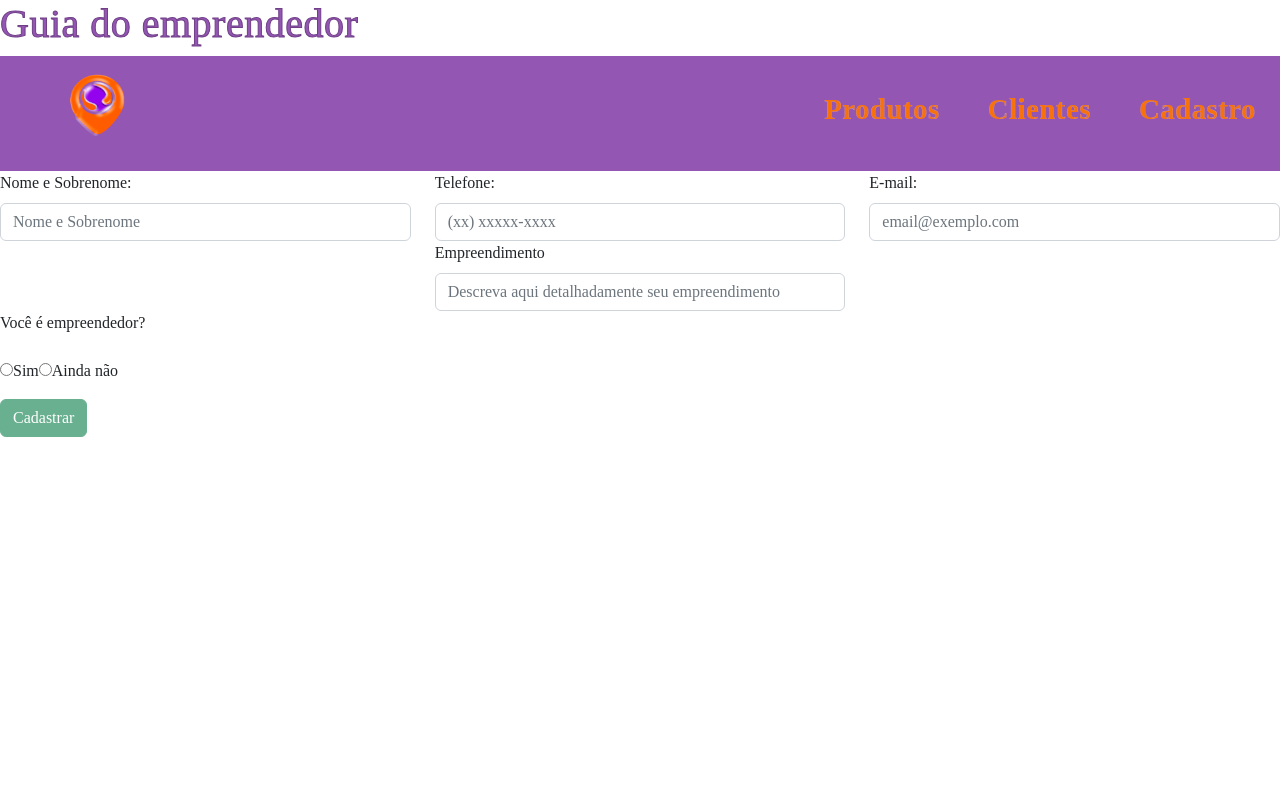
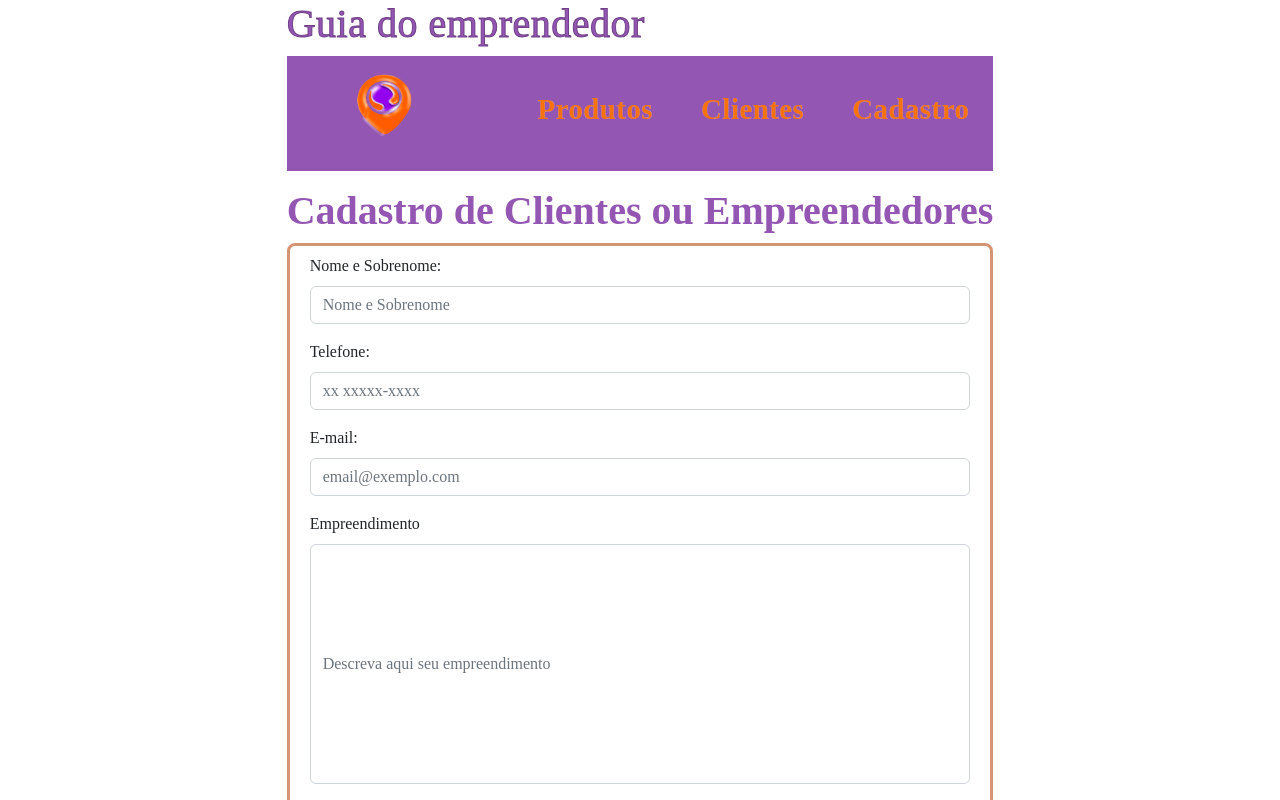
Before and after one commit to hluna23/projetofinal, a React (Create React App) app: page /cadastro-usuario in a window 1280 px wide. Shown: the top 800 px of the page. Built offline with nearby package versions, Linux system fonts and the light colour scheme.

Commit message:
aplicando grid no cadastro de usuario e produtos

```diff
--- a/src/components/Cadastro/Cadastrar.css
+++ b/src/components/Cadastro/Cadastrar.css
@@ -1,6 +1,13 @@
+head,
+body,
+footer {
+  display: flex;
+  margin: auto;
+  padding: auto;
+  font-family: "Times New Roman", Times, serif;
+}
 
-
-b.botoesCadastro{
+b.botoesCadastro {
   display: flex;
   font-size: 1.8rem;
   color: white;
@@ -11,8 +18,21 @@ b.botoesCadastro{
   height: 5rem;
   width: 18rem;
   margin: 1rem;
-    padding-top: .8rem;
+  padding-top: 0.8rem;
   padding-left: 2rem;
   text-align: center;
+}
 
+#formulario {
+  display: grid;
+  grid-template-columns: 1fr;
+  gap: 1rem;
+  border-style: solid;
+  border-radius: 0.5rem;
+  border-color: #d49476;
+  margin: 0;
+  padding: 0.5rem;
 }
+.descricao {
+  height: 15rem;
+}
--- a/src/components/Cadastro/CadastroProduto.js
+++ b/src/components/Cadastro/CadastroProduto.js
@@ -1,6 +1,7 @@
 import React, { useState } from "react";
 import { Button, Col, Row, Form } from "react-bootstrap";
 import Cabecalho from "../Cabecalho/Cabecalho";
+import "./Cadastrar.css";
 
 export default function CadastroProduto() {
   const [nomeProduto, setNomeProduto] = useState("");
@@ -46,16 +47,18 @@ export default function CadastroProduto() {
     <div>
       <Cabecalho />
       <div>
+        <h1>
+          <b>Cadastro de Produtos</b>
+        </h1>
         <Form
           noValidate
           validated={validated}
           onChange={handleSubmit}
           onSubmit={handleSubmit}
         >
-          <Row className="mb-3">
+          <Row className="mb-3" id="formulario">
             <Form.Group
               as={Col}
-              md="4"
               controlId="nomeDoProduto"
               className="position-relative"
             >
@@ -72,7 +75,6 @@ export default function CadastroProduto() {
 
             <Form.Group
               as={Col}
-              md="4"
               controlId="descricao"
               className="position-relative"
             >
@@ -89,7 +91,6 @@ export default function CadastroProduto() {
 
             <Form.Group
               as={Col}
-              md="4"
               controlId="preco"
               className="position-relative"
             >
@@ -97,7 +98,7 @@ export default function CadastroProduto() {
               <Form.Control
                 required
                 type="number"
-                placeholder="R$ 100,00"
+                placeholder="1.000"
                 value={preco}
                 onChange={(e) => setPreco(e.target.value)}
               />
@@ -106,7 +107,6 @@ export default function CadastroProduto() {
 
             <Form.Group
               as={Col}
-              md="4"
               controlId="categoria"
               className="position-relative"
             >
@@ -123,7 +123,6 @@ export default function CadastroProduto() {
 
             <Form.Group
               as={Col}
-              md="4"
               controlId="empreendedor"
               className="position-relative"
             >
@@ -140,7 +139,6 @@ export default function CadastroProduto() {
 
             <Form.Group
               as={Col}
-              md="4"
               controlId="contato"
               className="position-relative"
             >
@@ -148,21 +146,22 @@ export default function CadastroProduto() {
               <Form.Control
                 required
                 type="number"
-                placeholder="(xx) xxxxx-xxxx"
+                placeholder="xx xxxxx-xxxx"
                 value={contato}
                 onChange={(e) => setContato(e.target.value)}
               />
               <Form.Control.Feedback tooltip>Ótimo!</Form.Control.Feedback>
             </Form.Group>
           </Row>
+
           <Button
+            className="botao-cadastro"
             disabled={estadoDoBotao}
             type="submit"
             variant="success"
             onClick={novoCadastro}
-            className="botao-cadastro"
           >
-            Cadastrar Produto
+            <b>Cadastrar Produto</b>
           </Button>
         </Form>
       </div>
--- a/src/components/Cadastro/CadastroUsuario.js
+++ b/src/components/Cadastro/CadastroUsuario.js
@@ -1,7 +1,7 @@
 import React, { useState } from "react";
 import { Button, Col, Row, Form } from "react-bootstrap";
-import { Link } from "react-router-dom";
 import Cabecalho from "../Cabecalho/Cabecalho";
+import "./Cadastrar.css";
 
 export default function CadastroUsuario() {
   const [nome, setNome] = useState("");
@@ -10,7 +10,7 @@ export default function CadastroUsuario() {
   const [empreendimento, setEmpreendimento] = useState("");
   const [empreendedor, setEmpreendedor] = useState("");
 
-  const [estadoDoBotao, setEstadoDoBotao]=useState(true)
+  const [estadoDoBotao, setEstadoDoBotao] = useState(true);
 
   const [validated, setValidated] = useState(false);
 
@@ -36,28 +36,27 @@ export default function CadastroUsuario() {
       event.preventDefault();
       event.stopPropagation();
       setEstadoDoBotao(true);
-    }else{
+    } else {
       setValidated(true);
-    setEstadoDoBotao(false)
+      setEstadoDoBotao(false);
     }
   };
-
 
   return (
     <div>
       <Cabecalho />
       <div>
-        <Form noValidate
+        <h1>
+          <b>Cadastro de Clientes ou Empreendedores</b>
+        </h1>
+        <Form
+          noValidate
           validated={validated}
           onChange={handleSubmit}
-        onSubmit={handleSubmit}>
-          <Row className="mb-3">
-            <Form.Group
-              as={Col}
-              md="4"
-              controlId="nome"
-              className="position-relative"
+          onSubmit={handleSubmit}
         >
+          <Row className="mb-3" id="formulario">
+            <Form.Group as={Col} controlId="nome" className="position-relative">
               <Form.Label>Nome e Sobrenome:</Form.Label>
               <Form.Control
                 required
@@ -71,7 +70,6 @@ export default function CadastroUsuario() {
 
             <Form.Group
               as={Col}
-              md="4"
               controlId="telefone"
               className="position-relative"
             >
@@ -79,7 +77,7 @@ export default function CadastroUsuario() {
               <Form.Control
                 required
                 type="number"
-                placeholder="(xx) xxxxx-xxxx"
+                placeholder="xx xxxxx-xxxx"
                 value={telefone}
                 onChange={(e) => setTelefone(e.target.value)}
               />
@@ -88,7 +86,6 @@ export default function CadastroUsuario() {
 
             <Form.Group
               as={Col}
-              md="4"
               controlId="email"
               className="position-relative"
             >
@@ -105,21 +102,21 @@ export default function CadastroUsuario() {
 
             <Form.Group
               as={Col}
-              md="4"
               controlId="empreendimento"
               className="position-relative"
             >
               <Form.Label>Empreendimento</Form.Label>
               <Form.Control
+                className="descricao"
                 required
                 type="text"
-                placeholder="Descreva aqui detalhadamente seu empreendimento"
+                placeholder="Descreva aqui seu empreendimento"
                 value={empreendimento}
                 onChange={(e) => setEmpreendimento(e.target.value)}
               />
               <Form.Control.Feedback tooltip>Muito bem!</Form.Control.Feedback>
             </Form.Group>
-
+            <Form.Group>
               <span>Você é empreendedor?</span>
               <div>
                 <br />
@@ -130,7 +127,8 @@ export default function CadastroUsuario() {
                   value="sim"
                   onChange={(e) => setEmpreendedor(e.target.value)}
                 />
-              <label htmlFor="sim">Sim</label>
+                <label htmlFor="Sim"> Sim</label>
+                <br />
                 <input
                   type="radio"
                   id="naoempreendedor"
@@ -138,18 +136,19 @@ export default function CadastroUsuario() {
                   value="nao"
                   onChange={(e) => setEmpreendedor(e.target.value)}
                 />
-              <label htmlFor="nao">Ainda não</label>
+                <label htmlFor="Não"> Ainda não</label>
               </div>
-            <br />
+            </Form.Group>
           </Row>
+
           <Button
+            className="botao-cadastro"
             disabled={estadoDoBotao}
             type="submit"
             variant="success"
             onClick={cadastrarUsuario}
-            className="botao-cadastro"
           >
-            Cadastrar
+            <b>Cadastrar</b>
           </Button>
         </Form>
       </div>
--- a/src/components/Cadastro/Editar.js
+++ b/src/components/Cadastro/Editar.js
@@ -1,6 +1,8 @@
 import { useEffect, useState } from "react";
 import { useParams, Link } from "react-router-dom";
 import { Button, Col, Row, Form } from "react-bootstrap";
+import "./Cadastrar.css";
+import "./Cadastrar.css";
 
 export default function EditarCadastro() {
   const { id } = useParams();
```
Lines whose indentation alone changed are shown as unchanged.
